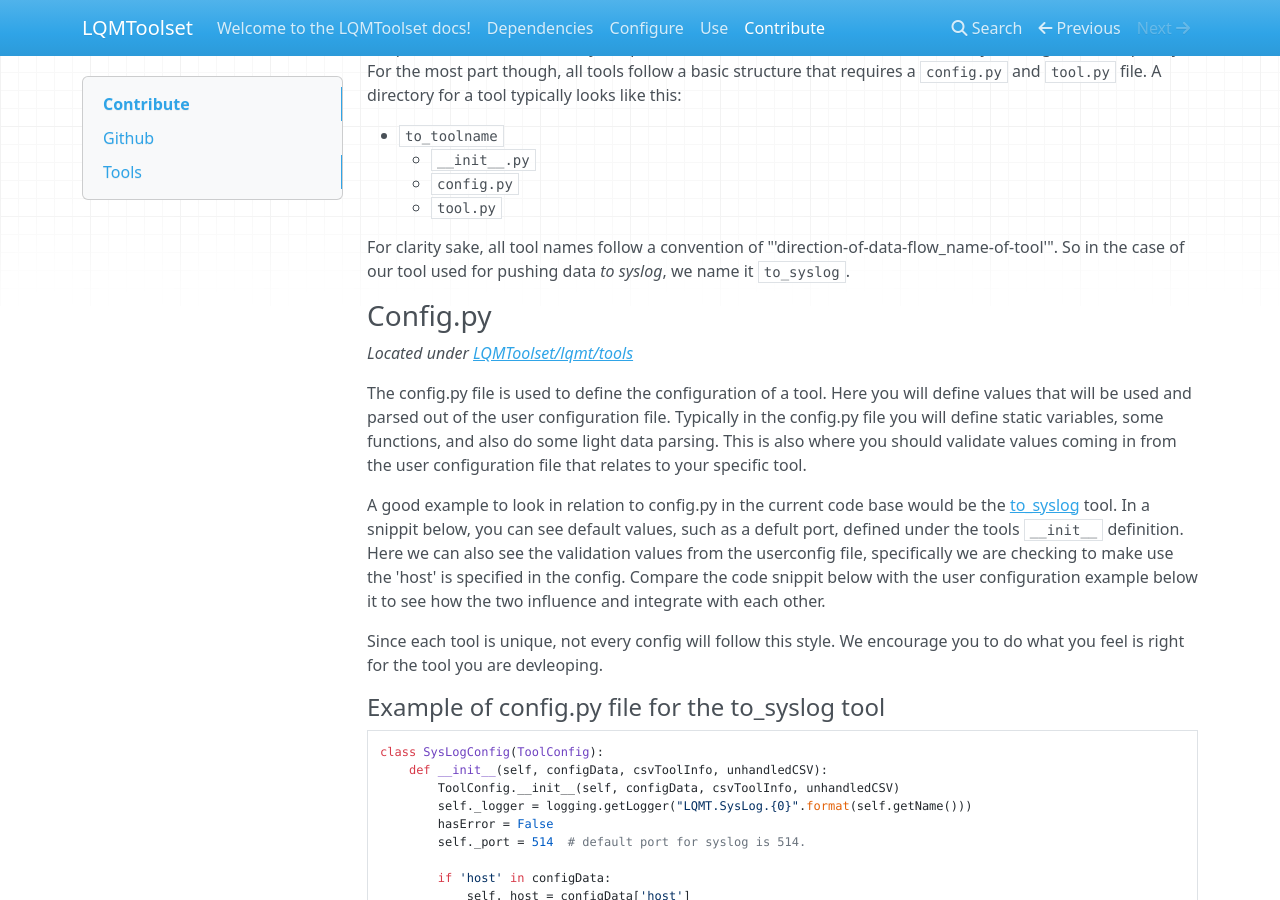
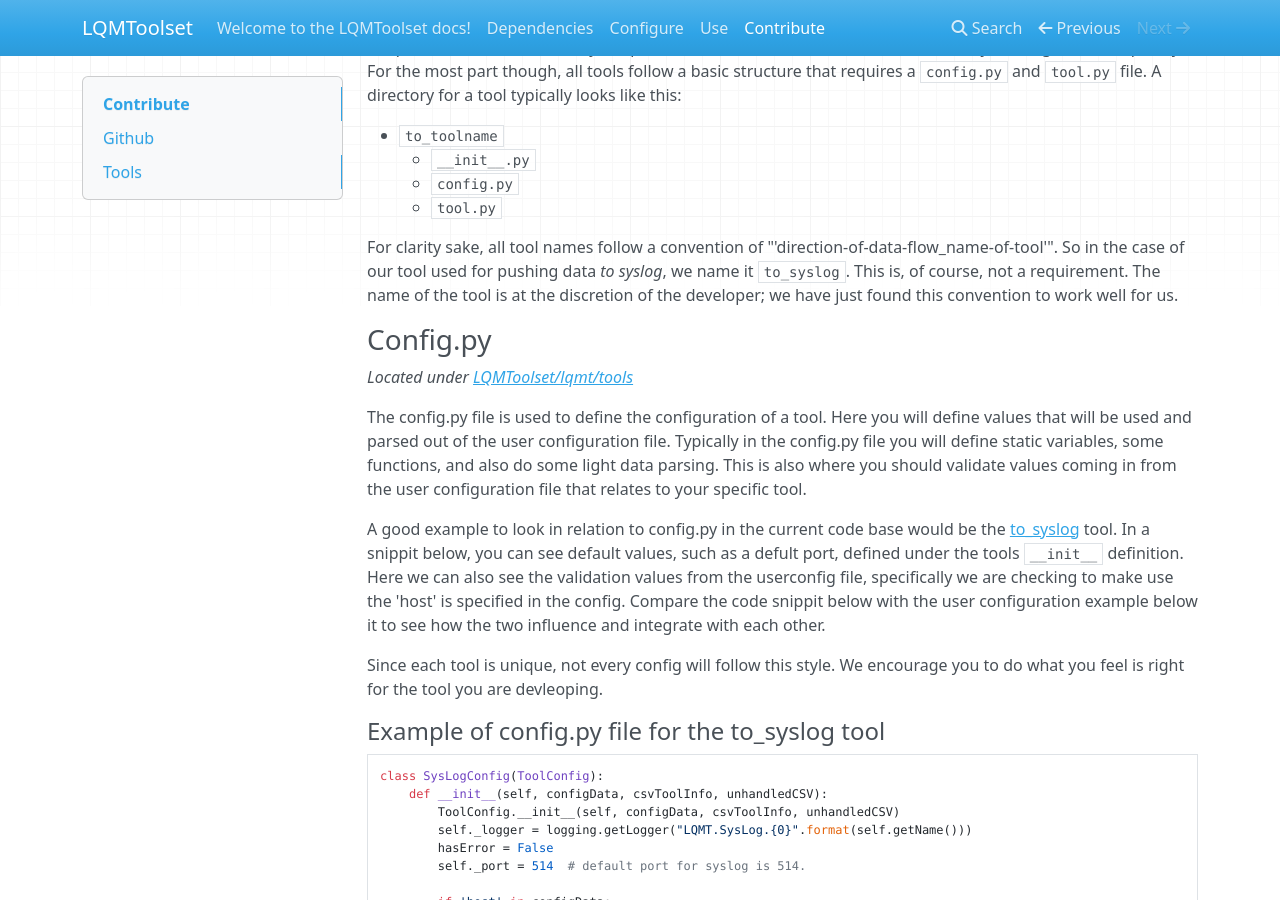
Before and after one commit to anl-cyberscience/LQMToolset, an MkDocs documentation site: the page built from docs/contribute.md, in a window 1280 px wide and 900 px high, scrolled down 408 px. Built offline with MkDocs 1.6.1, drawn with Linux system fonts in a browser that asks for light colours; nearby versions of some CDN libraries; old or Windows-style settings are respelled for this version of MkDocs.

Commit message:
Clarified naming convention of tools
-Added some text to the section on tool naming conventions to clarify that it's a suggestion, not a requirement.

```diff
--- a/docs/contribute.md
+++ b/docs/contribute.md
@@ -14,7 +14,7 @@
     - `config.py`
     - `tool.py`
 
-For clarity sake, all tool names follow a convention of "'direction-of-data-flow_name-of-tool'". So in the case of our tool used for pushing data *to syslog*, we name it `to_syslog`.
+For clarity sake, all tool names follow a convention of "'direction-of-data-flow_name-of-tool'". So in the case of our tool used for pushing data *to syslog*, we name it `to_syslog`. This is, of course, not a requirement. The name of the tool is at the discretion of the developer; we have just found this convention to work well for us.
 
 ### Config.py
 *Located under [LQMToolset/lqmt/tools](https://github.com/anl-cyberscience/LQMToolset/blob/master/lqmt/tools/)*
```
